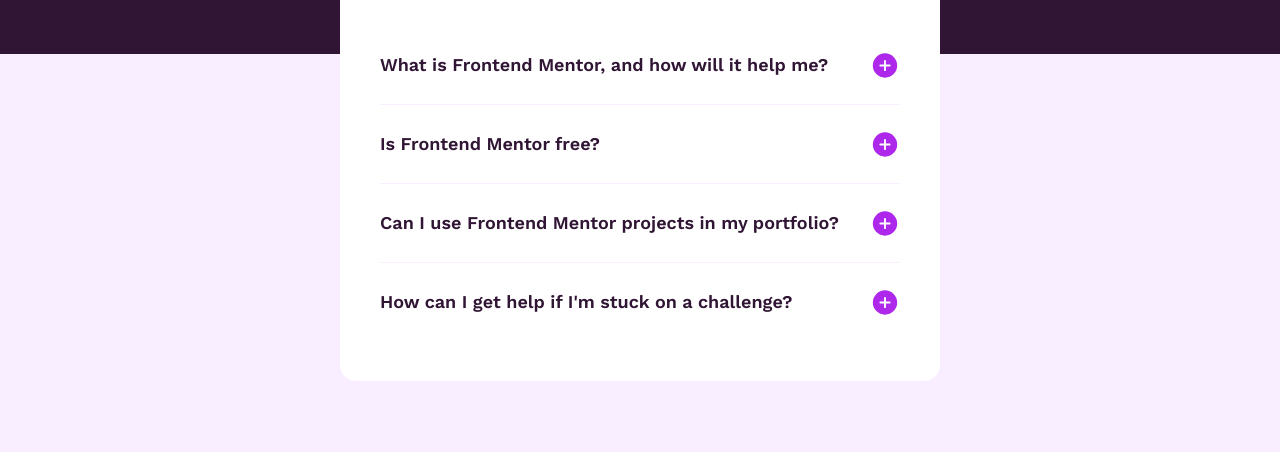
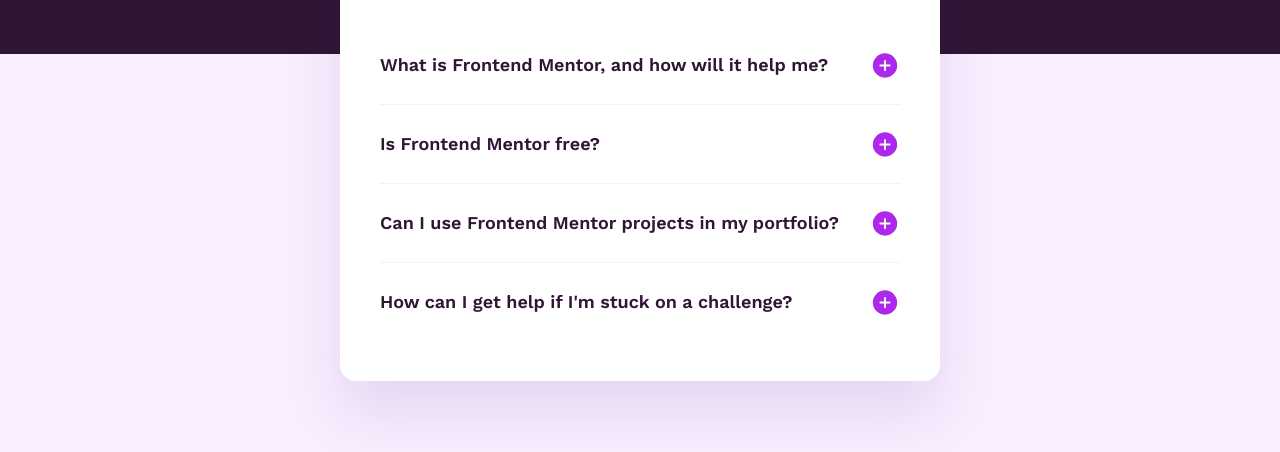
Before and after one commit to anacarolinabmv/FM-FAQ-accordion, a website: page index.html in a window 1280 px wide. Shown: the part 266-718 px from the top of the page. Drawn offline with Linux system fonts and the light colour scheme.

Commit message:
Add shaddow to app container

```diff
--- a/src/sass/_FAQs.scss
+++ b/src/sass/_FAQs.scss
@@ -5,6 +5,7 @@
   border-radius: 1.6rem;
   z-index: 999;
   padding: 4rem;
+  box-shadow: 0px 32px 56px 0px rgba(80, 0, 118, 0.1);
 
   @media (max-width: $phone) {
     padding: 2.4rem;
```
Also changed, not shown: src/css/style.css, 1 other file.
